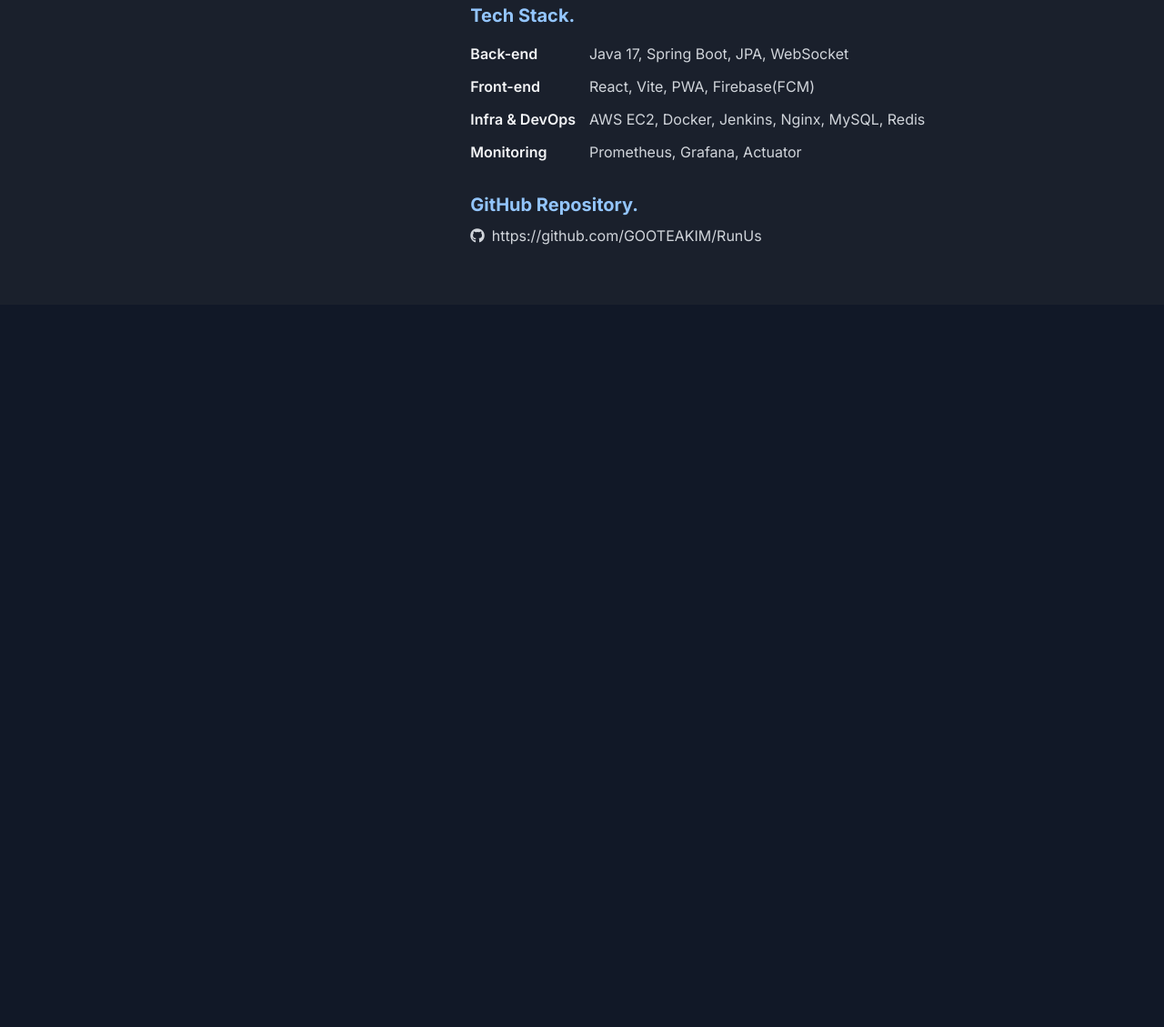
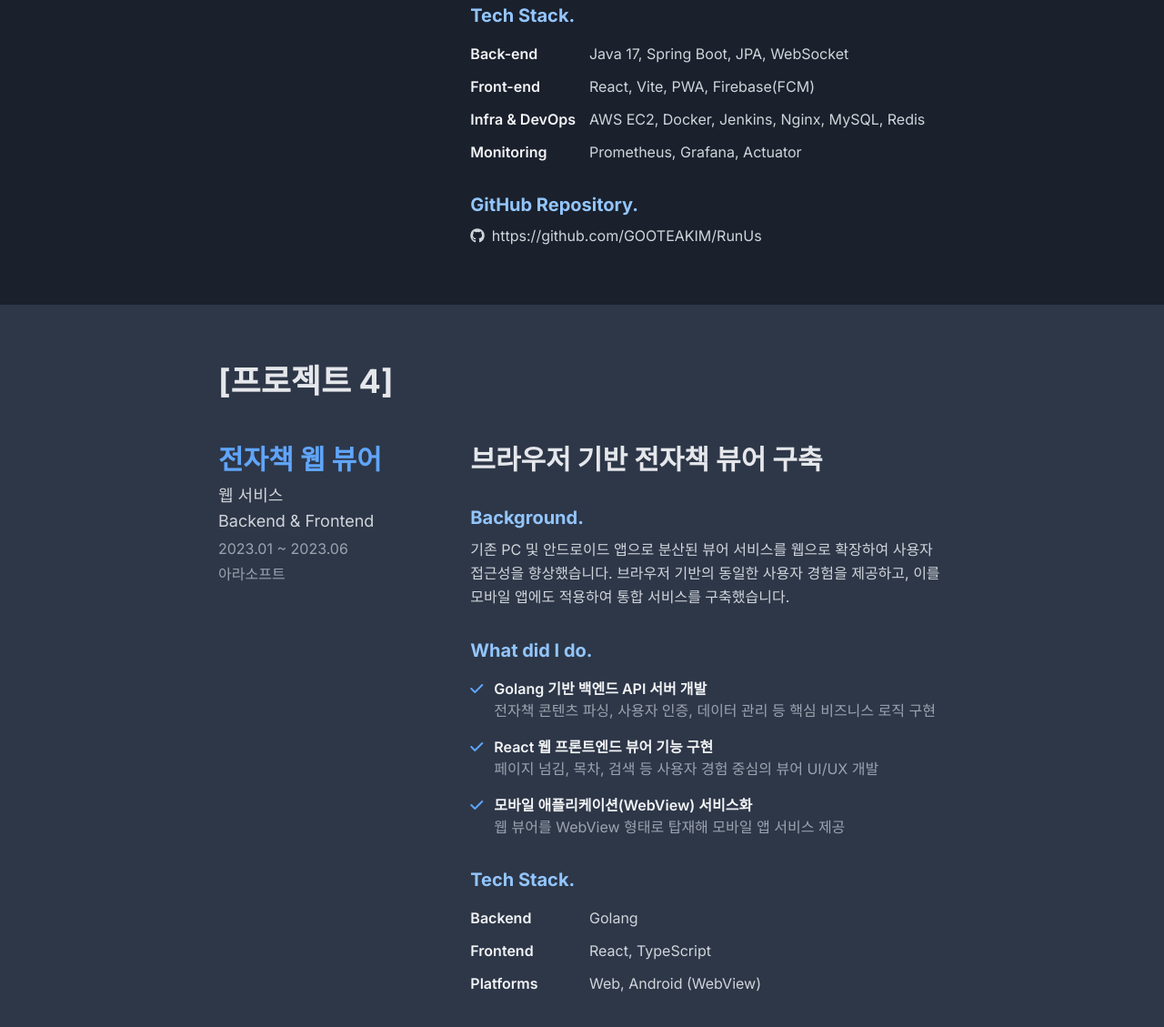
Before and after one commit to YoonJiho96/portfolio, a plain HTML site: page index.html in a window 1280 px wide. Shown: the part 7937-9066 px from the top of the page at 91% size. Before the commit the page ends 8272 px from the top, so only its background shows below. Drawn offline with nearby package versions, Linux system fonts and the light colour scheme.

Commit message:
docs: 전자책 웹뷰어 프로젝트 추가

```diff
--- a/index.html
+++ b/index.html
@@ -572,6 +572,74 @@
             </div>
         </div>
     </div>
+
+    <!-- 슬라이드 10: 프로젝트 (전자책 웹 뷰어) -->
+    <div id="slide10" class="slide">
+        <div class="slide-content">
+            <h2 class="text-4xl font-bold mb-12">[프로젝트 4]</h2>
+            <div class="grid grid-cols-1 md:grid-cols-3 gap-8">
+                <div class="md:col-span-1">
+                    <h3 class="text-3xl font-bold text-blue-400">전자책 웹 뷰어</h3>
+                    <p class="text-lg text-gray-300 mt-2">웹 서비스<br>Backend & Frontend</p>
+                    <p class="text-md text-gray-400 mt-1">2023.01 ~ 2023.06</p>
+                    <p class="text-md text-gray-400 mt-1">아라소프트</p>
+                </div>
+                <div class="md:col-span-2">
+                    <h3 class="text-3xl font-bold">브라우저 기반 전자책 뷰어 구축</h3>
+                    <div class="mt-8">
+                        <h4 class="text-xl font-bold text-blue-300">Background.</h4>
+                        <p class="mt-2 text-gray-300 leading-relaxed">
+                            기존 PC 및 안드로이드 앱으로 분산된 뷰어 서비스를 웹으로 확장하여 사용자 접근성을 향상했습니다.
+                            브라우저 기반의 동일한 사용자 경험을 제공하고, 이를 모바일 앱에도 적용하여 통합 서비스를 구축했습니다.
+                        </p>
+                    </div>
+                    <div class="mt-8">
+                        <h4 class="text-xl font-bold text-blue-300 mb-4">What did I do.</h4>
+                        <div class="space-y-4">
+                            <div class="flex">
+                                <div class="flex-shrink-0"><i class="fa-solid fa-check text-blue-400 mt-1 mr-3"></i></div>
+                                <div>
+                                    <h5 class="font-semibold text-gray-100">Golang 기반 백엔드 API 서버 개발</h5>
+                                    <p class="text-gray-400">전자책 콘텐츠 파싱, 사용자 인증, 데이터 관리 등 핵심 비즈니스 로직 구현</p>
+                                </div>
+                            </div>
+                            <div class="flex">
+                                <div class="flex-shrink-0"><i class="fa-solid fa-check text-blue-400 mt-1 mr-3"></i></div>
+                                <div>
+                                    <h5 class="font-semibold text-gray-100">React 웹 프론트엔드 뷰어 기능 구현</h5>
+                                    <p class="text-gray-400">페이지 넘김, 목차, 검색 등 사용자 경험 중심의 뷰어 UI/UX 개발</p>
+                                </div>
+                            </div>
+                            <div class="flex">
+                                <div class="flex-shrink-0"><i class="fa-solid fa-check text-blue-400 mt-1 mr-3"></i></div>
+                                <div>
+                                    <h5 class="font-semibold text-gray-100">모바일 애플리케이션(WebView) 서비스화</h5>
+                                    <p class="text-gray-400">웹 뷰어를 WebView 형태로 탑재해 모바일 앱 서비스 제공</p>
+                                </div>
+                            </div>
+                        </div>
+                    </div>
+                    <div class="mt-8">
+                        <h4 class="text-xl font-bold text-blue-300 mb-4">Tech Stack.</h4>
+                        <div class="space-y-3">
+                            <div class="grid grid-cols-4">
+                                <strong class="col-span-1 font-semibold text-gray-100">Backend</strong>
+                                <p class="col-span-3 text-gray-300">Golang</p>
+                            </div>
+                            <div class="grid grid-cols-4">
+                                <strong class="col-span-1 font-semibold text-gray-100">Frontend</strong>
+                                <p class="col-span-3 text-gray-300">React, TypeScript</p>
+                            </div>
+                            <div class="grid grid-cols-4">
+                                <strong class="col-span-1 font-semibold text-gray-100">Platforms</strong>
+                                <p class="col-span-3 text-gray-300">Web, Android (WebView)</p>
+                            </div>
+                        </div>
+                    </div>
+                </div>
+            </div>
+        </div>
+    </div>
     <script src="script.js"></script>
 </body>
 </html>
```
